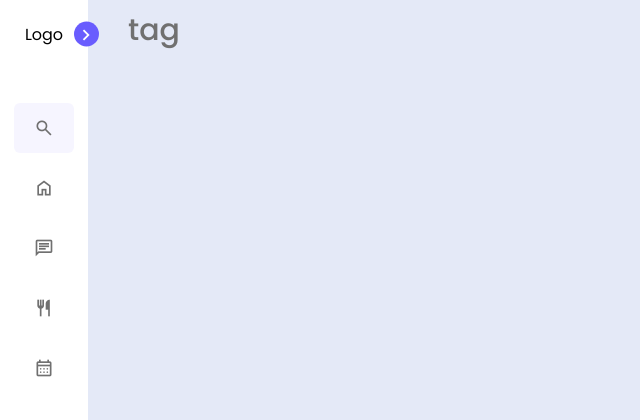
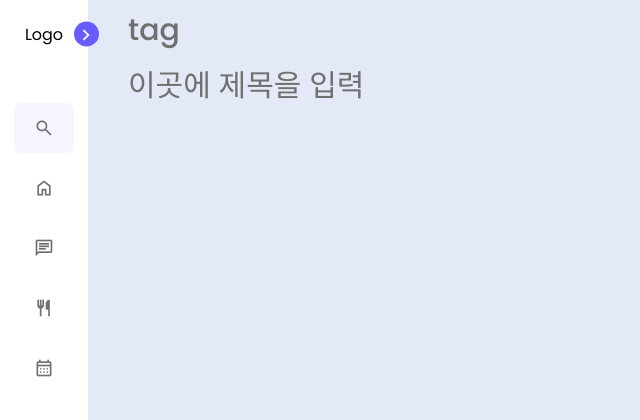
Before and after one commit to 23ms1418/pensees, a Django app: page / in a window 1280 px wide. Shown: the top 420 px of the page, without its empty margins (0-640 px from the left). Run offline with Django 4.2, Linux system fonts and the light colour scheme; some web fonts are replaced.

Commit message:
i want pull

```diff
--- a/marrymeapp/templates/index.html
+++ b/marrymeapp/templates/index.html
@@ -89,6 +89,7 @@
     <!--===== Main Description =====-->
     <section class="home">
         <div class="text">tag</div>
+        <a class="text">이곳에 제목을 입력</a>
     </section>
 
 
```
